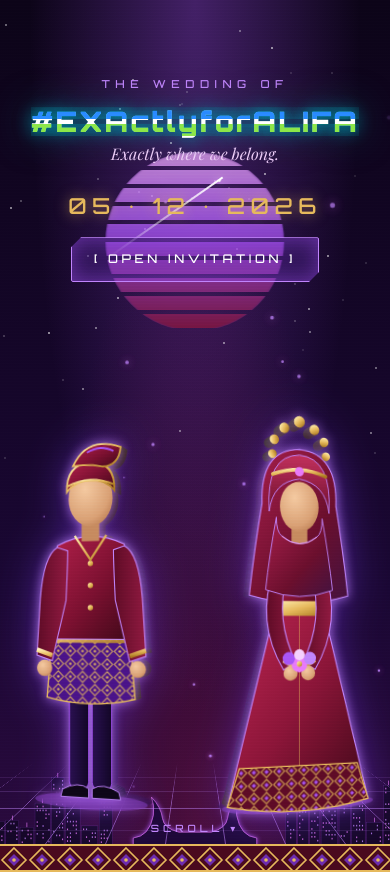
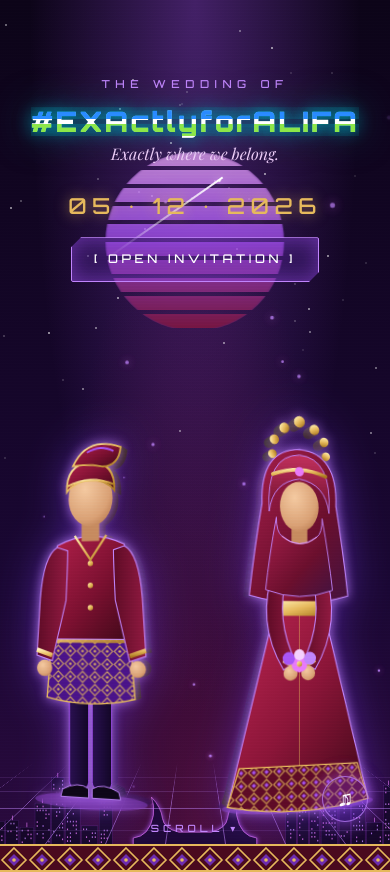
Before and after one commit to lovelymondayz/wedding-invitation-neon, a plain HTML site: page index.html in a window 390 px wide. Shown: the top 872 px of the page. Drawn offline with Linux system fonts and the light colour scheme; animation ran at ten frames a second.

Commit message:
feat(neon): add looping backsound.wav + music on/off toggle (single HTML + nginx image)

```diff
--- a/index.html
+++ b/index.html
@@ -201,6 +201,18 @@ h2.title{font-size:clamp(22px,5vw,42px);font-weight:700;margin-bottom:18px;color
 .rv.in{opacity:1;transform:none;filter:none}
 .d1{transition-delay:.12s}.d2{transition-delay:.24s}.d3{transition-delay:.36s}
 @media(prefers-reduced-motion:reduce){*{animation:none!important;transition:none!important}.rv{opacity:1;transform:none}}
+/* ============ background music toggle ============ */
+#musicToggle{
+  position:fixed; bottom:22px; right:22px; z-index:99999;
+  width:46px; height:46px; border-radius:50%;
+  border:1px solid rgba(192,132,252,.5); background:rgba(124,58,237,.16);
+  color:#fff; font-size:22px; cursor:pointer; line-height:1;
+  box-shadow:0 0 20px rgba(168,85,247,.4); transition:.25s;
+  display:flex; align-items:center; justify-content:center;
+}
+#musicToggle:hover{transform:scale(1.12); box-shadow:0 0 34px rgba(168,85,247,.85)}
+#musicToggle.on{background:rgba(168,85,247,.38); border-color:var(--neon); box-shadow:0 0 34px rgba(168,85,247,.9)}
+#musicToggle:active{transform:scale(.94)}
 </style>
 </head>
 <body>
@@ -624,6 +636,34 @@ document.getElementById('copy').addEventListener('click',async()=>{
   }
   const to=document.getElementById('toast');to.classList.add('show');setTimeout(()=>to.classList.remove('show'),2000);
 });
+  /* ============ background music (loop + toggle) ============ */
+  (function(){
+    var music = document.createElement('audio');
+    music.id = 'bgMusic';
+    music.src = 'backsound.wav';
+    music.loop = true;
+    music.preload = 'auto';
+    music.volume = 0.35;
+    document.body.appendChild(music);
+
+    var mBtn = document.createElement('button');
+    mBtn.id = 'musicToggle';
+    mBtn.textContent = '♪';
+    mBtn.setAttribute('title','Toggle background music');
+    mBtn.setAttribute('aria-label','Toggle background music');
+    mBtn.addEventListener('click', function(){
+      if(music.paused){
+        music.play().then(function(){ mBtn.classList.add('on'); mBtn.textContent = 'stop'; })
+          .catch(function(){});
+      } else {
+        music.pause();
+        mBtn.classList.remove('on');
+        mBtn.textContent = '♪';
+      }
+    });
+    document.body.appendChild(mBtn);
+  })();
 </script>
+<button id="musicToggle" title="Toggle background music" aria-label="Toggle background music">&#9835;</button>
 </body>
 </html>
```
Also changed, not shown: 2 other files.
